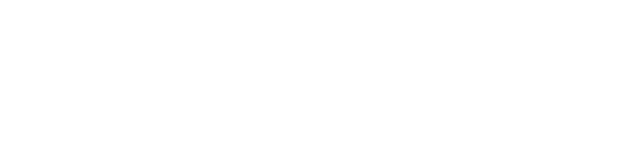
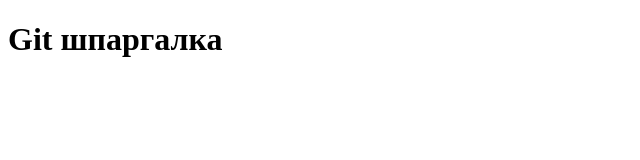
Before and after one commit to MariiaButova/cursor-homework-mariia, a plain HTML site: page index.html in a window 1280 px wide. Shown: the whole page, without its empty margins (0-640 px from the left). Drawn offline with Linux system fonts and the light colour scheme.

Commit message:
add changes

```diff
--- a/index.html
+++ b/index.html
@@ -7,6 +7,6 @@
     <title>Git-шпаргалка</title>
 </head>
 <body>
-
+<h1>Git шпаргалка</h1>
 </body>
 </html>
```
